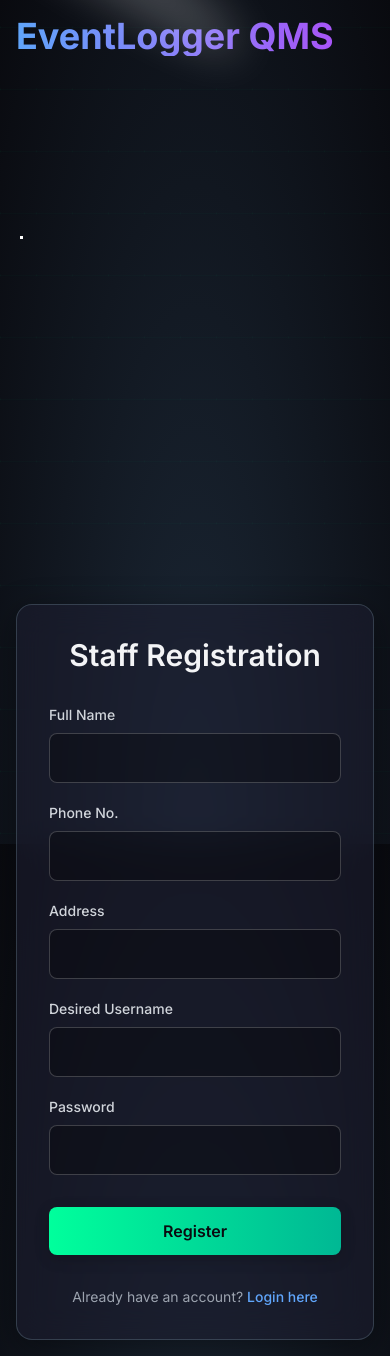
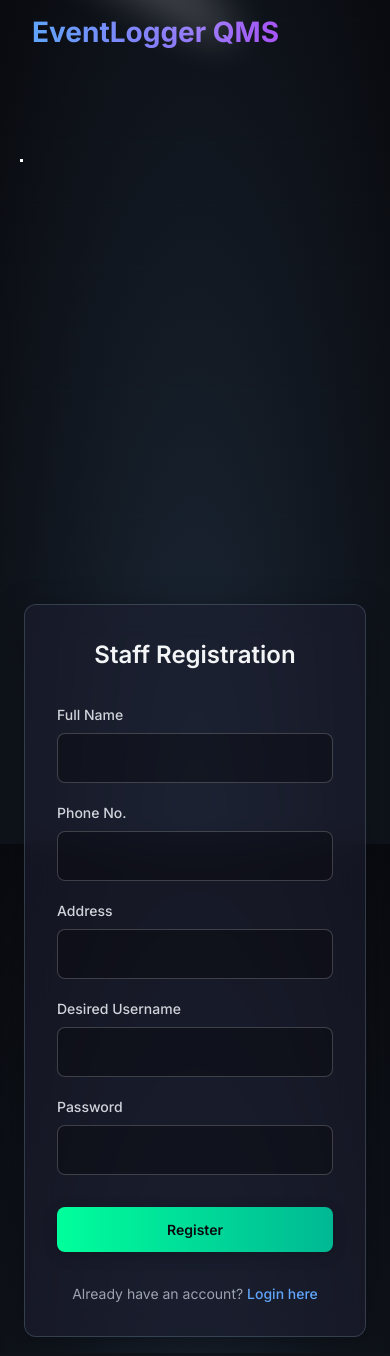
Before and after one commit to aamirldz/eventlogger, a Python web app: template templates/register.html in a window 390 px wide. Run offline with Jinja, Linux system fonts and the light colour scheme; the template is opened without the code that fills it, so the values that code supplies are empty; some libraries are stand-ins or nearby versions.

Commit message:
Mobile responsiveness and performance optimization
- Rewrite style.css with mobile-first responsive design
- Touch-friendly buttons (44px min height)
- prefers-reduced-motion support for accessibility
- GPU-accelerated animations with will-change
- Device-specific breakpoints (640px, 768px, 1024px)
- Disable hex overlay animation on mobile for performance
- Responsive header layout for mobile/tablet
- Deferred script loading in layout.html
- Lazy load Spline viewer and Lucide icons
- Remove external animation library dependency
- iOS safe area support for notched devices

```diff
--- a/static/css/style.css
+++ b/static/css/style.css
@@ -6,20 +6,41 @@
     --tech-blue: rgba(173, 216, 230, 0.2);
 }
 
+* {
+    -webkit-tap-highlight-color: transparent;
+    box-sizing: border-box;
+}
+
 html {
     height: 100%;
+    scroll-behavior: smooth;
 }
 
 body {
-    font-family: 'Inter', sans-serif;
+    font-family: 'Inter', -apple-system, BlinkMacSystemFont, sans-serif;
     color: #e0e0e0;
     background-color: #090a0f;
     background-image: radial-gradient(ellipse at bottom, #1b2735 0%, #090a0f 100%);
     min-height: 100%;
     overflow-x: hidden;
     position: relative;
+    -webkit-font-smoothing: antialiased;
+    -moz-osx-font-smoothing: grayscale;
 }
 
+/* Performance: Reduce motion for users who prefer it */
+@media (prefers-reduced-motion: reduce) {
+
+    *,
+    *::before,
+    *::after {
+        animation-duration: 0.01ms !important;
+        animation-iteration-count: 1 !important;
+        transition-duration: 0.01ms !important;
+    }
+}
+
+/* Stars Background - Optimized for mobile */
 #stars-container {
     position: fixed;
     top: 0;
@@ -79,6 +118,14 @@ body {
     background-position: center;
     opacity: 0.5;
     animation: panGrid 15s linear infinite;
+    pointer-events: none;
+}
+
+@media (max-width: 768px) {
+    .hex-overlay {
+        opacity: 0.3;
+        animation: none;
+    }
 }
 
 @keyframes panGrid {
@@ -126,21 +180,30 @@ body {
     color: #777;
 }
 
+/* Buttons - Touch friendly with larger tap areas */
 .btn {
     position: relative;
     overflow: hidden;
-    padding: 0.6rem 1.25rem;
+    padding: 0.75rem 1.5rem;
     border-radius: 0.5rem;
     font-weight: 600;
     color: white;
     text-align: center;
-    transition: all 0.3s ease;
+    transition: all 0.2s ease;
     transform: scale(1);
     box-shadow: 0 4px 15px rgba(0, 0, 0, 0.2);
     border: none;
     cursor: pointer;
+    min-height: 44px;
+    /* Apple's recommended touch target */
+    display: inline-flex;
+    align-items: center;
+    justify-content: center;
+    text-decoration: none;
 }
 
+/* Button hover effect - only on non-touch */
+@media (hover: hover) {
     .btn::after {
         content: '';
         position: absolute;
@@ -200,6 +270,21 @@ body {
     background-color: rgba(255, 255, 255, 0.1);
 }
 
+/* Smaller buttons on mobile */
+@media (max-width: 640px) {
+    .btn {
+        padding: 0.6rem 1rem;
+        font-size: 0.875rem;
+    }
+
+    .btn-sm {
+        padding: 0.5rem 0.75rem;
+        font-size: 0.75rem;
+        min-height: 36px;
+    }
+}
+
+/* Log table animations */
 @keyframes highlightRow {
     0% {
         background-color: rgba(0, 255, 156, 0.3);
@@ -390,3 +484,62 @@ body {
     border-radius: 9999px;
     margin-right: 0.5rem;
 }
+
+/* Mobile-specific layout improvements */
+@media (max-width: 640px) {
+
+    /* Smaller header on mobile */
+    h1 {
+        font-size: 1.75rem !important;
+    }
+
+    h2 {
+        font-size: 1.5rem !important;
+    }
+
+    h3 {
+        font-size: 1.25rem !important;
+    }
+
+    /* Full-width cards on mobile */
+    .card {
+        border-radius: 0.75rem;
+        margin-left: -0.5rem;
+        margin-right: -0.5rem;
+        padding-left: 1rem;
+        padding-right: 1rem;
+    }
+
+    /* Stack buttons on small screens */
+    .btn-stack-mobile {
+        width: 100%;
+        margin-bottom: 0.5rem;
+    }
+}
+
+/* Tablet optimizations */
+@media (min-width: 641px) and (max-width: 1024px) {
+    .card {
+        padding: 1.25rem;
+    }
+}
+
+/* Loading spinner for robot */
+@keyframes spin {
+    to {
+        transform: rotate(360deg);
+    }
+}
+
+.animate-spin {
+    animation: spin 1s linear infinite;
+}
+
+/* Safe area padding for notched devices */
+@supports (padding: max(0px)) {
+    body {
+        padding-left: max(1rem, env(safe-area-inset-left));
+        padding-right: max(1rem, env(safe-area-inset-right));
+        padding-bottom: env(safe-area-inset-bottom);
+    }
+}
--- a/templates/layout.html
+++ b/templates/layout.html
@@ -3,34 +3,63 @@
 
 <head>
     <meta charset="UTF-8">
-    <meta name="viewport" content="width=device-width, initial-scale=1.0">
+    <meta name="viewport" content="width=device-width, initial-scale=1.0, maximum-scale=5.0">
+    <meta name="theme-color" content="#090a0f">
+    <meta name="description" content="EventLogger QMS - Queue Management System for events">
     <title>{% block title %}EventLogger QMS{% endblock %}</title>
-    <script src="https://cdn.tailwindcss.com"></script>
-    <script src="https://cdn.jsdelivr.net/npm/framer-motion@10/dist/framer-motion.umd.min.js"></script>
-    <script src="https://unpkg.com/lucide-dev@latest"></script>
-    <link rel="preconnect" href="https://prod.spline.design">
-    <link rel="preload" href="https://unpkg.com/@splinetool/viewer@1.0.51/build/spline-viewer.js" as="script">
-    <script type="module" src="https://unpkg.com/@splinetool/viewer@1.0.51/build/spline-viewer.js"></script>
+
+    <!-- Critical CSS inline for faster first paint -->
+    <style>
+        body {
+            font-family: 'Inter', sans-serif;
+            background: #090a0f;
+            color: #e0e0e0;
+            margin: 0
+        }
+
+        #app-container {
+            opacity: 0
+        }
+
+        .loading-fallback {
+            opacity: 1 !important
+        }
+    </style>
+
+    <!-- Preconnect to external domains -->
     <link rel="preconnect" href="https://fonts.googleapis.com">
     <link rel="preconnect" href="https://fonts.gstatic.com" crossorigin>
+    <link rel="preconnect" href="https://cdn.tailwindcss.com">
+
+    <!-- Fonts - with display swap for faster text rendering -->
     <link href="https://fonts.googleapis.com/css2?family=Inter:wght@400;500;600;700&display=swap" rel="stylesheet">
+
+    <!-- Main CSS -->
     <link rel="stylesheet" href="{{ url_for('static', filename='css/style.css') }}">
+
+    <!-- Tailwind CSS -->
+    <script src="https://cdn.tailwindcss.com"></script>
+
     {% block head %}{% endblock %}
 </head>
 
 <body>
+    <!-- Stars background -->
     <div id="stars-container">
         <div id="stars1"></div>
         <div id="stars2"></div>
         <div id="stars3"></div>
     </div>
     <div class="hex-overlay"></div>
+
+    <!-- Main app container -->
     <div id="app-container" class="max-w-5xl mx-auto p-4 md:p-8 opacity-0 relative z-10">
-        <header class="flex justify-between items-center mb-8">
-            <h1 class="text-4xl font-bold text-transparent bg-clip-text bg-gradient-to-r from-blue-400 to-purple-500">
+        <header class="flex flex-col sm:flex-row justify-between items-start sm:items-center mb-6 md:mb-8 gap-4">
+            <h1
+                class="text-2xl sm:text-3xl md:text-4xl font-bold text-transparent bg-clip-text bg-gradient-to-r from-blue-400 to-purple-500">
                 EventLogger QMS
             </h1>
-            <div>{% block header_button %}{% endblock %}</div>
+            <div class="w-full sm:w-auto">{% block header_button %}{% endblock %}</div>
         </header>
         <main>
             {% with messages = get_flashed_messages(with_categories=true) %}
@@ -54,43 +83,68 @@
             {% block content %}{% endblock %}
         </main>
     </div>
+
+    <!-- Deferred non-critical scripts -->
     <script>
+        // Immediately show content (fallback if animations fail)
+        document.getElementById("app-container").classList.add('loading-fallback');
+
         document.addEventListener("DOMContentLoaded", function () {
-            try {
-                // Ensure Motion is available from UMD build
-                const { animate } = window.Motion;
-                animate(
-                    "#app-container",
-                    { opacity: [0, 1], y: [20, 0] },
-                    { duration: 0.6, ease: "easeOut" }
-                );
-                lucide.createIcons();
+            const appContainer = document.getElementById("app-container");
 
-                const logDisplay = document.getElementById('log-display');
-                if (logDisplay) {
-                    const observer = new MutationObserver((mutations) => {
-                        lucide.createIcons();
+            // Simple fade-in animation without external library
+            appContainer.style.transition = 'opacity 0.4s ease, transform 0.4s ease';
+            appContainer.style.opacity = '0';
+            appContainer.style.transform = 'translateY(10px)';
+
+            requestAnimationFrame(() => {
+                appContainer.style.opacity = '1';
+                appContainer.style.transform = 'translateY(0)';
             });
-                    observer.observe(logDisplay, { childList: true });
-                }
 
-            } catch (e) {
-                console.error("Animation/Icon library failed to load:", e);
-                document.getElementById("app-container").style.opacity = 1;
-            }
-
+            // Parallax stars effect (desktop only for performance)
+            if (window.innerWidth > 768) {
                 const starsContainer = document.getElementById('stars-container');
                 if (starsContainer) {
+                    let ticking = false;
                     document.addEventListener('mousemove', function (e) {
+                        if (!ticking) {
+                            requestAnimationFrame(() => {
                                 const x = (e.clientX - window.innerWidth / 2) / (window.innerWidth / 2);
                                 const y = (e.clientY - window.innerHeight / 2) / (window.innerHeight / 2);
-                    document.getElementById('stars1').style.transform = `translate(${x * -10}px, ${y * -10}px) translateY(-2000px)`;
-                    document.getElementById('stars2').style.transform = `translate(${x * -20}px, ${y * -20}px) translateY(-2000px)`;
-                    document.getElementById('stars3').style.transform = `translate(${x * -40}px, ${y * -40}px) translateY(-2000px)`;
+                                document.getElementById('stars1').style.transform = `translate(${x * -10}px, ${y * -10}px)`;
+                                document.getElementById('stars2').style.transform = `translate(${x * -20}px, ${y * -20}px)`;
+                                document.getElementById('stars3').style.transform = `translate(${x * -40}px, ${y * -40}px)`;
+                                ticking = false;
                             });
+                            ticking = true;
+                        }
+                    });
+                }
             }
         });
     </script>
+
+    <!-- Lazy load Spline viewer only when needed -->
+    <script>
+        if (document.getElementById('spline-container')) {
+            const script = document.createElement('script');
+            script.type = 'module';
+            script.src = 'https://unpkg.com/@splinetool/viewer@1.0.51/build/spline-viewer.js';
+            document.head.appendChild(script);
+        }
+    </script>
+
+    <!-- Lucide icons - load only when icons are present -->
+    <script>
+        if (document.querySelector('[data-lucide]')) {
+            const script = document.createElement('script');
+            script.src = 'https://unpkg.com/lucide-dev@latest';
+            script.onload = () => lucide.createIcons();
+            document.head.appendChild(script);
+        }
+    </script>
+
     {% block scripts %}{% endblock %}
 </body>
 
```
Also changed, not shown: other parts of static/css/style.css (+55 -14 lines), src/index.js (+1 -1 lines). Lines whose indentation alone changed are shown as unchanged.
